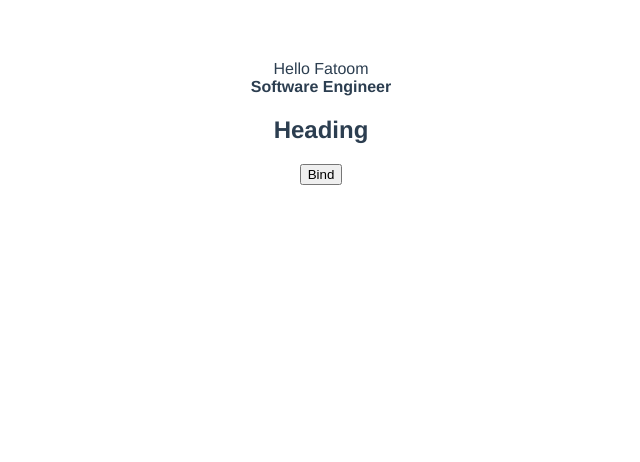
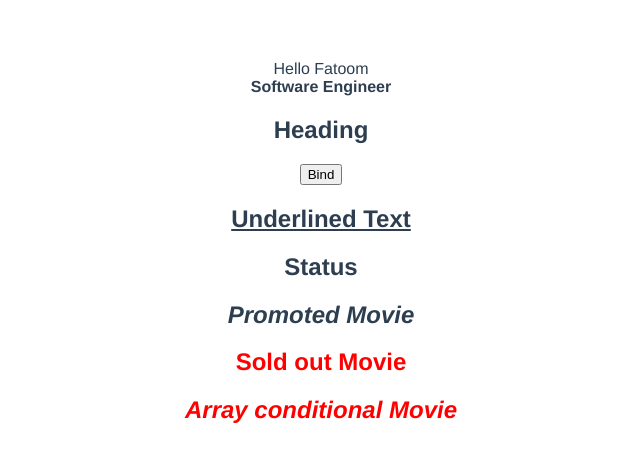
Before and after one commit to FatoomMFayad/vuejs3-app, a Vue app in the folder hello-world/: page / in a window 1280 px wide. Shown: the top 462 px of the page, without its empty margins (319-959 px from the left). Built offline with nearby package versions, Linux system fonts and the light colour scheme.

Commit message:
binding classes

```diff
--- a/hello-world/src/App.vue
+++ b/hello-world/src/App.vue
@@ -5,6 +5,11 @@
 <div v-html="position"></div>
 <h2 v-bind:id="headingId">Heading</h2>
 <button v-bind:disabled="isDisabled">Bind</button>
+<h2 class="underline">Underlined Text</h2>
+<h2 v-bind:class="status">Status</h2>
+<h2 v-bind:class="isPromoted && 'promoted'">Promoted Movie</h2>
+<h2 v-bind:class="isSoldOut? 'sold-out' : 'new'">Sold out Movie</h2>
+<h2 v-bind:class="[isPromoted && 'promoted', isSoldOut? 'sold-out' : 'new']">Array conditional Movie</h2>
 </template>
 
 <script>
@@ -17,7 +22,10 @@
       name: "Fatoom",
       position: "<b>Software Engineer</b>",
       headingId: "heading",
-      isDisabled: false
+      isDisabled: false,
+      status: "success",
+      isPromoted: true,
+      isSoldOut: true
     };
   },
 };
@@ -32,4 +40,19 @@
   color: #2c3e50;
   margin-top: 60px;
 }
+.underline {
+  text-decoration: underline;
+}
+
+.promoted {
+  font-style: italic;
+}
+
+.new{
+  color: olivedrab;
+}
+
+.sold-out {
+  color: red;
+}
 </style>
```
